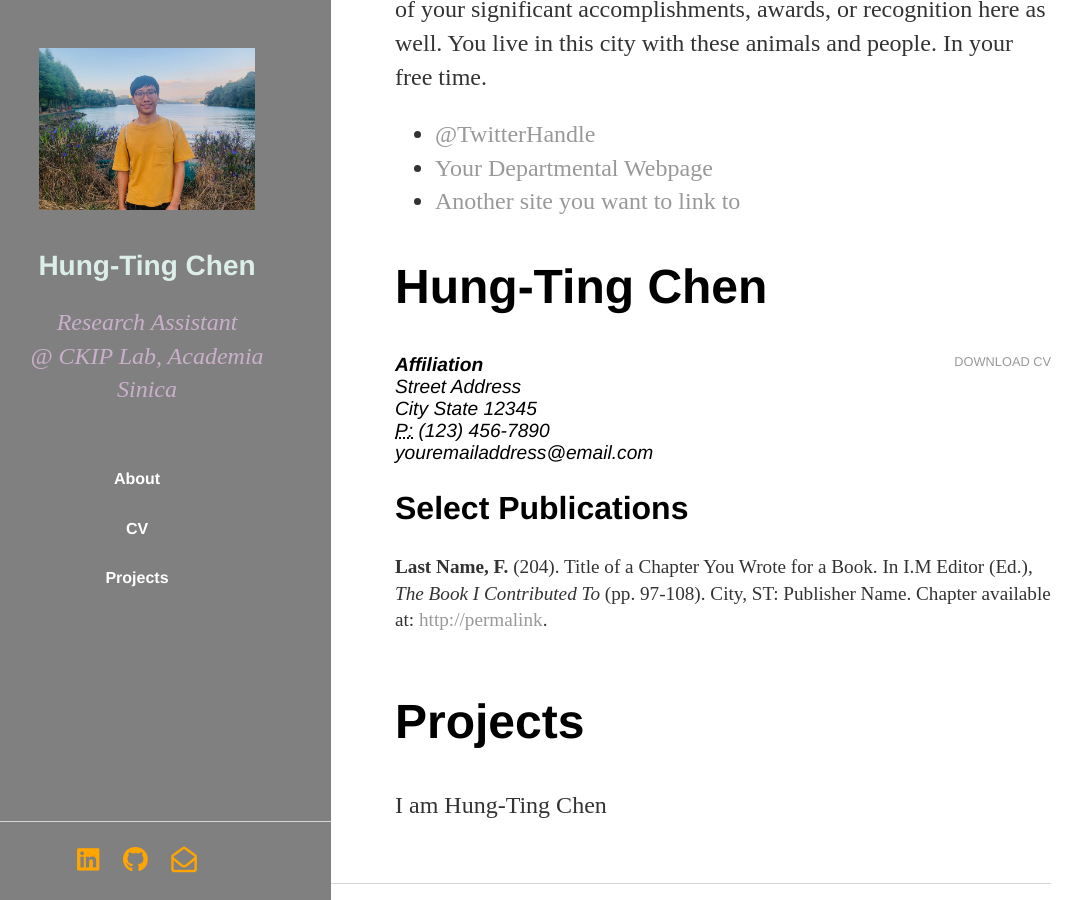
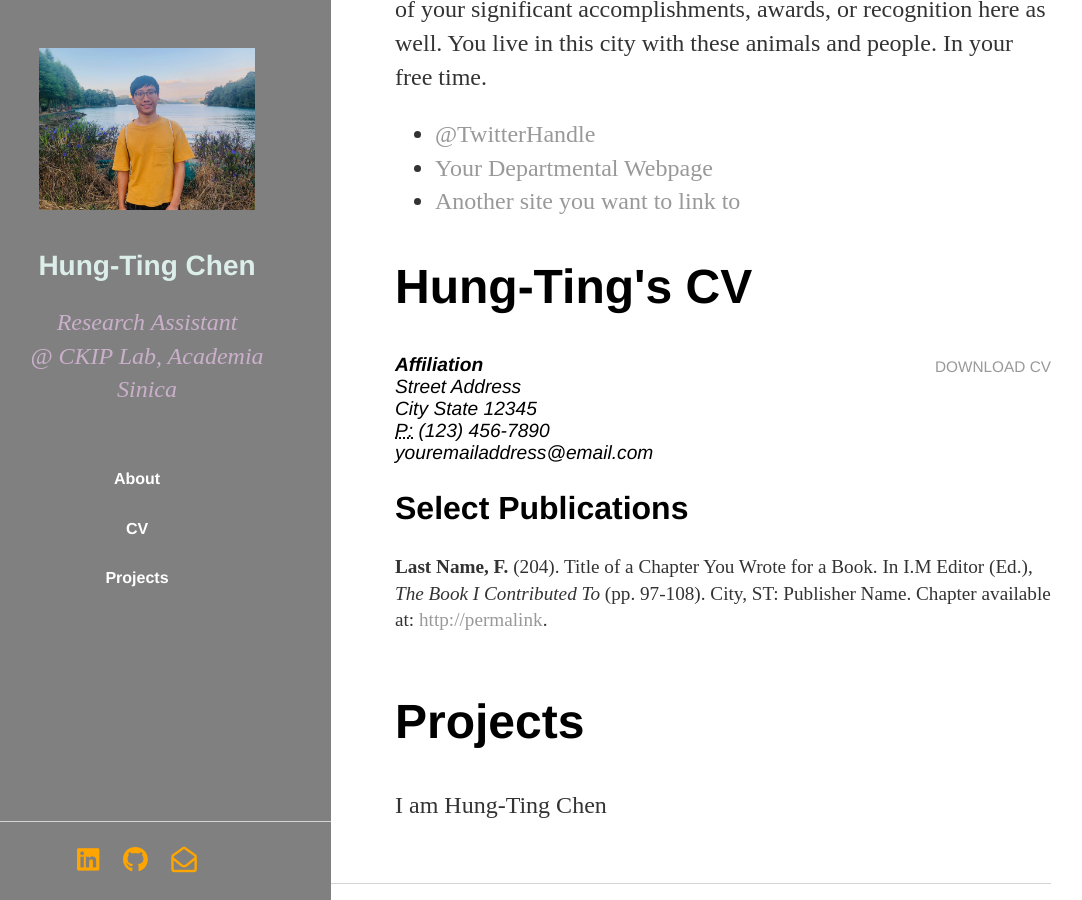
Before and after one commit to timchen0618/timchen0618.github.io, a Jekyll site: the page index.html, which Jekyll copies as it is, in a window 1280 px wide and 900 px high, scrolled down 534 px. Shown: the whole window, without its empty margins (37-1119 px from the left). Built offline with Jekyll 4.4.1, drawn with Linux system fonts in a browser that asks for light colours; nearby versions of some CDN libraries.

```diff
--- a/index.html
+++ b/index.html
@@ -61,8 +61,8 @@
 
             <section id="cv">
                 <div class="cv">
-                        <h1>Hung-Ting Chen</h1>
-                        <a href="/cv/cv_20201019.pdf" class="download" title="Download CV as PDF">Download CV</a>
+                        <h1>Hung-Ting's CV</h1>
+                        <p> <a href="/cv/cv_20201019.pdf" class="download" title="Download CV as PDF">Download CV</a></p>
                         <address>
                         <strong>Affiliation</strong><br>
                         Street Address<br>
```
